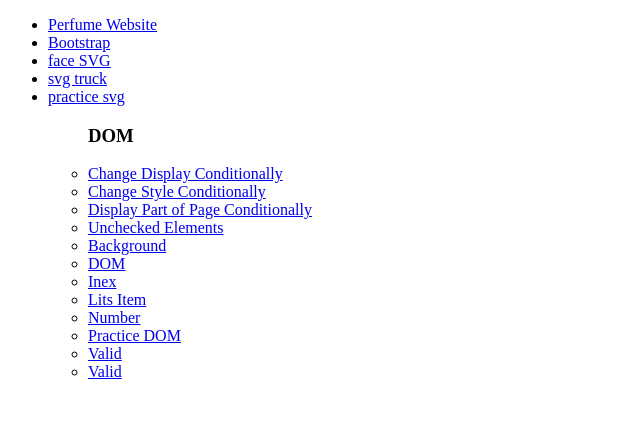
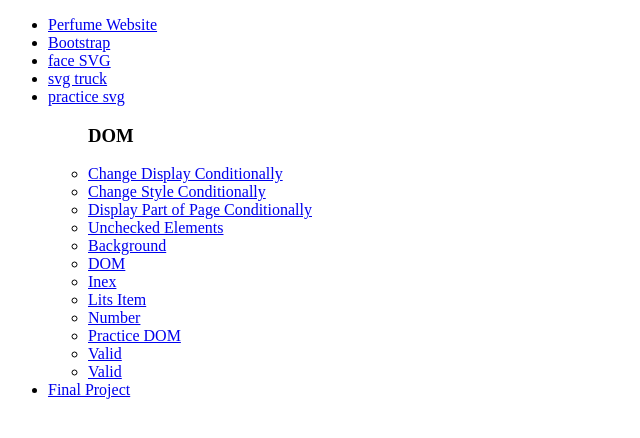
Before and after one commit to Mihret-Getachew/WAP-Course, a plain HTML site: page index.html in a window 1280 px wide. Shown: the whole page, without its empty margins (0-640 px from the left). Drawn offline with Linux system fonts and the light colour scheme.

Commit message:
Add Final Project

```diff
--- a/index.html
+++ b/index.html
@@ -79,6 +79,9 @@
           <a href="sd405/DOM/creat/sort/deleteimage cards.html">Valid</a>
         </li>
       </ul>
+      <li>
+        <a href="https://gelillamesfin.github.io/WAPProject3/">Final Project</a>
+      </li>
     </ul>
   </body>
 </html>
```
Also changed, not shown: 1 other file.
